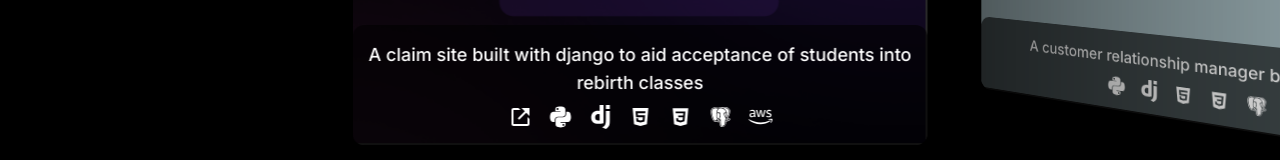
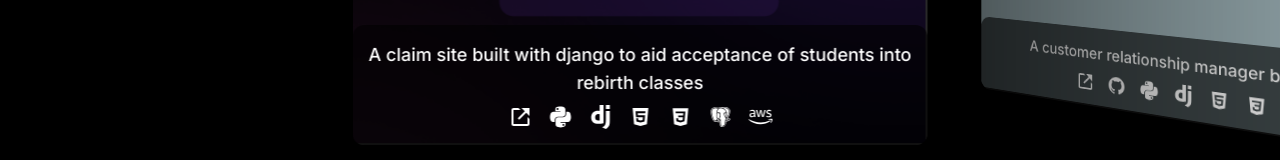
Before and after one commit to Knowledge-JO/personal-website, a Next.js app: page /projects in a window 1280 px wide. Shown: the part 515-675 px from the top of the page. Built offline with nearby package versions, Linux system fonts and the light colour scheme; a web font is replaced by a local one.

Commit message:
updated projects

```diff
--- a/app/projects/page.js
+++ b/app/projects/page.js
@@ -142,8 +142,8 @@ const projectsData = [
   },
   {
     name: "Django CRM",
-    link: "",
-    githubLink: "",
+    link: "https://github.com/Knowledge-JO/djangoCRM",
+    githubLink: "https://github.com/Knowledge-JO/djangoCRM",
     description: "A customer relationship manager built with django",
     logos: [
       <FaPython key="python" />,
```
